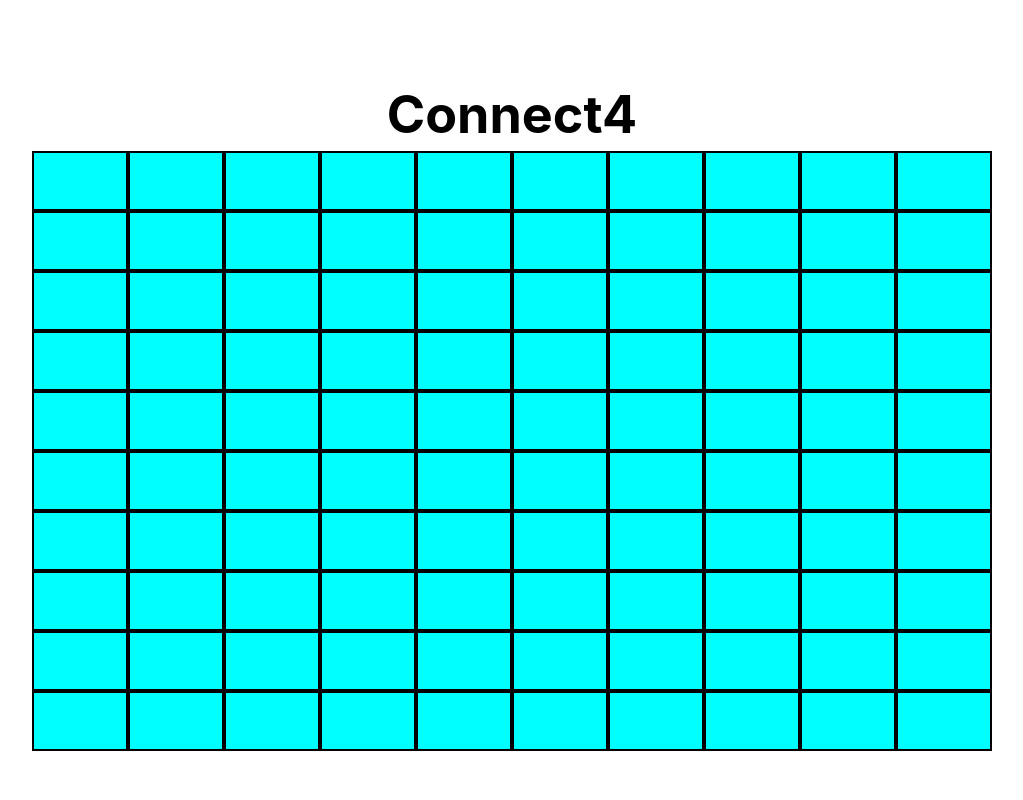
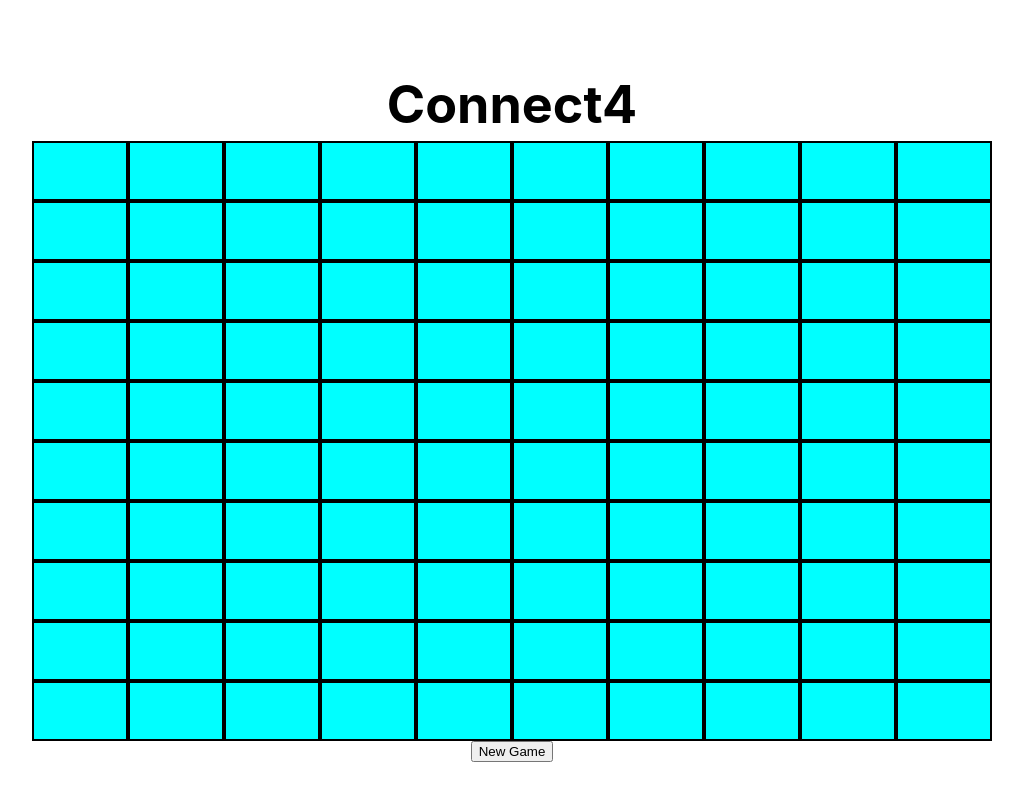
Before and after one commit to tilley-kyle/connect4, a React (Create React App) app: page / in a window 1280 px wide. Shown: the whole page, without its empty margins (128-1151 px from the left). Built offline with nearby package versions, Linux system fonts and the light colour scheme.

Commit message:
new game button added, resets board

```diff
--- a/src/App.js
+++ b/src/App.js
@@ -1,6 +1,7 @@
 import React from 'react';
 import './App.css';
 import BoardMaker from './components/BoardMaker.jsx';
+import NewGame from './components/NewGame.jsx';
 
 
 class App extends React.Component {
@@ -12,6 +13,7 @@ class App extends React.Component {
       board: [ [], [], [], [], [], [], [], [], [], [] ]
     }
     this.handleClick = this.handleClick.bind(this);
+    this.handleNewGame = this.handleNewGame.bind(this);
   }
 
   componentDidMount() {
@@ -55,11 +57,17 @@ class App extends React.Component {
     }
   }
 
+  handleNewGame() {
+    this.setState({board: [ [], [], [], [], [], [], [], [], [], [] ]});
+  }
+
+
   render() {
     return (
       <div className="App-header">
         <h1 className="Title">Connect4</h1>
         <div className="Board"><BoardMaker handleClick={this.handleClick} piece={this.state.board} /></div>
+        <NewGame handleNewGame={this.handleNewGame} />
       </div>
     )
   }
--- /dev/null
+++ b/src/components/NewGame.jsx
@@ -0,0 +1,10 @@
+import React from 'react';
+import '../App.css';
+
+const NewGame = (props) => {
+  return (
+    <input type='submit' value='New Game' onClick={props.handleNewGame} />
+  )
+}
+
+export default NewGame;
```
